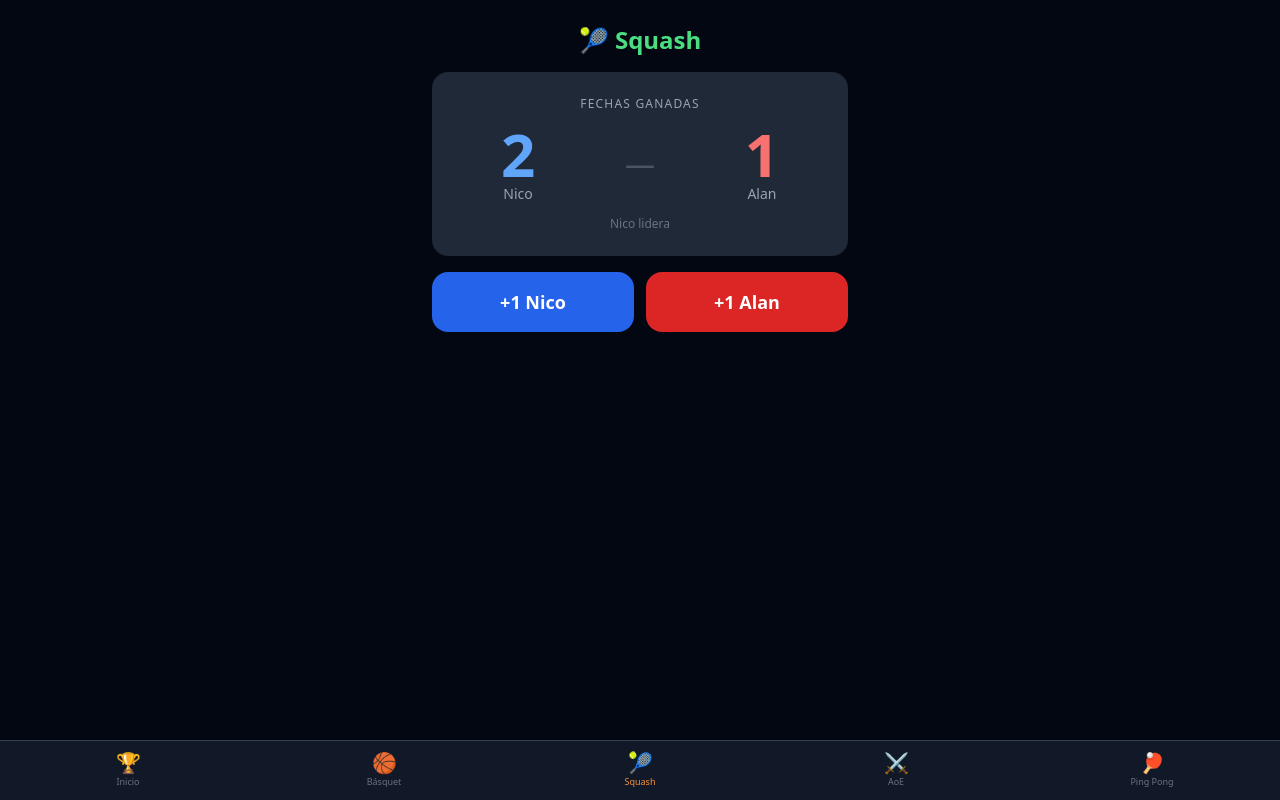
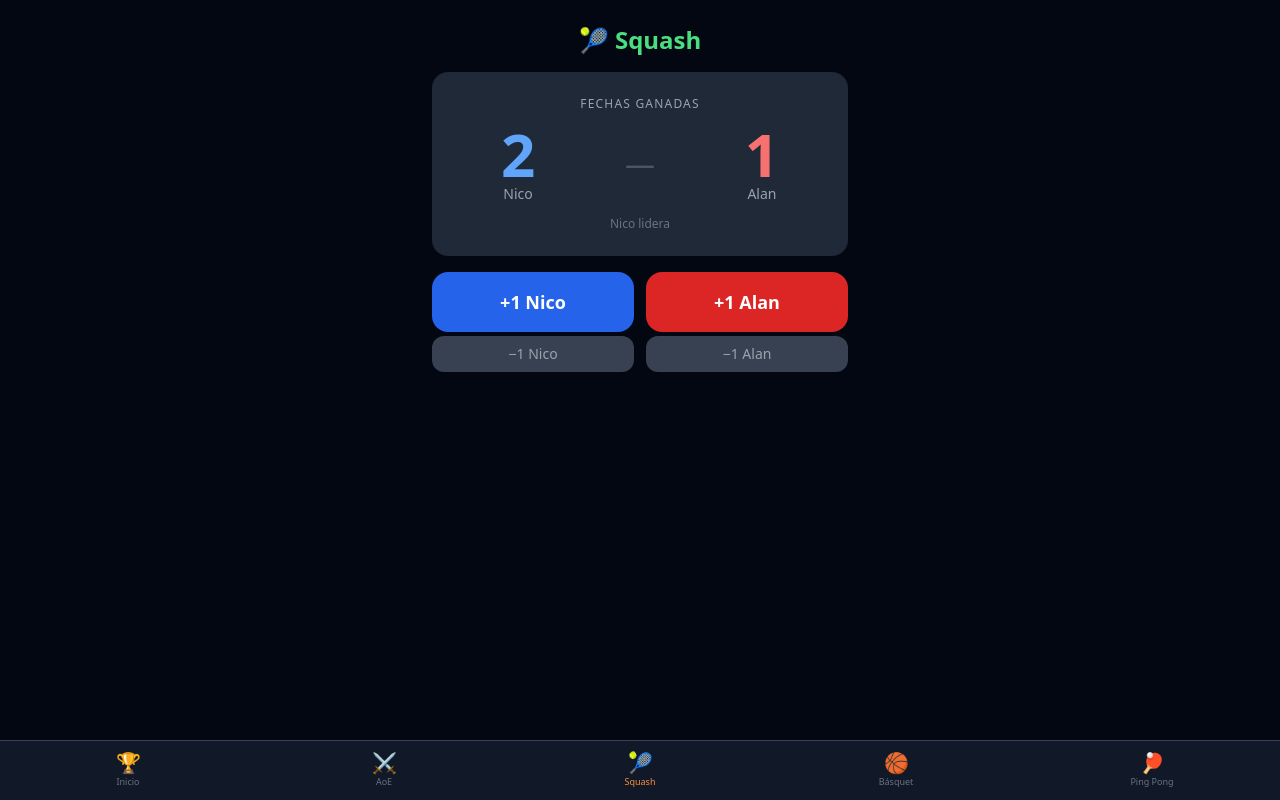
Before and after one commit to nicolas7fernandez-lgtm/torneo-alan, a React (Vite) app in the folder frontend/: page / in a window 1280 px wide. Both pictures are taken after a click on the button "🎾 Squash". Built offline with nearby package versions, Linux system fonts and the light colour scheme; no server answers; the database is empty.

Commit message:
Fix basketball logic (7 partidos→fecha, 10 fechas→torneo), add -1 buttons, reorder nav

```diff
--- a/frontend/src/components/AgeOfEmpires.tsx
+++ b/frontend/src/components/AgeOfEmpires.tsx
@@ -1,6 +1,5 @@
 import { db, doc, updateDoc } from '../lib/firebase';
 import { useAoe } from '../hooks/useScores';
-import ScoreButton from './ScoreButton';
 import type { Player } from '../types';
 
 const FECHAS_PER_TORNEO = 50;
@@ -9,12 +8,15 @@ async function addPoint(player: Player, data: ReturnType<typeof useAoe>) {
   const ref = doc(db, 'scores', 'aoe');
   const newFechas = { ...data.fechas, [player]: data.fechas[player] + 1 };
   const newTorneos = { ...data.torneos };
+  if (newFechas[player] % FECHAS_PER_TORNEO === 0) newTorneos[player] += 1;
+  await updateDoc(ref, { fechas: newFechas, torneos: newTorneos });
+}
 
-  if (newFechas[player] % FECHAS_PER_TORNEO === 0) {
-    newTorneos[player] += 1;
-  }
-
-  await updateDoc(ref, { fechas: newFechas, torneos: newTorneos });
+async function removePoint(player: Player, data: ReturnType<typeof useAoe>) {
+  if (data.fechas[player] <= 0) return;
+  await updateDoc(doc(db, 'scores', 'aoe'), {
+    [`fechas.${player}`]: data.fechas[player] - 1,
+  });
 }
 
 export default function AgeOfEmpires() {
@@ -26,7 +28,6 @@ export default function AgeOfEmpires() {
     <div className="space-y-4 p-4">
       <h1 className="text-2xl font-bold text-center text-yellow-400">⚔️ Age of Empires</h1>
 
-      {/* Torneos ganados */}
       <div className="bg-gray-800 rounded-2xl p-4 space-y-2">
         <h2 className="text-xs text-gray-400 uppercase tracking-widest text-center">Torneos ganados</h2>
         <div className="flex justify-around items-center">
@@ -42,7 +43,6 @@ export default function AgeOfEmpires() {
         </div>
       </div>
 
-      {/* Fechas totales + progreso */}
       <div className="bg-gray-800 rounded-2xl p-4 space-y-3">
         <h2 className="text-xs text-gray-400 uppercase tracking-widest text-center">
           Fechas ({FECHAS_PER_TORNEO} = 1 torneo)
@@ -61,17 +61,13 @@ export default function AgeOfEmpires() {
           </div>
         </div>
 
-        {/* Progress bars */}
         <div className="space-y-2">
           <div>
             <div className="flex justify-between text-xs text-gray-500 mb-1">
               <span>Nico</span><span>{nicoProgress}/{FECHAS_PER_TORNEO}</span>
             </div>
             <div className="h-2 bg-gray-700 rounded-full overflow-hidden">
-              <div
-                className="h-full bg-blue-500 rounded-full transition-all"
-                style={{ width: `${(nicoProgress / FECHAS_PER_TORNEO) * 100}%` }}
-              />
+              <div className="h-full bg-blue-500 rounded-full transition-all" style={{ width: `${(nicoProgress / FECHAS_PER_TORNEO) * 100}%` }} />
             </div>
           </div>
           <div>
@@ -79,18 +75,21 @@ export default function AgeOfEmpires() {
               <span>Alan</span><span>{alanProgress}/{FECHAS_PER_TORNEO}</span>
             </div>
             <div className="h-2 bg-gray-700 rounded-full overflow-hidden">
-              <div
-                className="h-full bg-red-500 rounded-full transition-all"
-                style={{ width: `${(alanProgress / FECHAS_PER_TORNEO) * 100}%` }}
-              />
+              <div className="h-full bg-red-500 rounded-full transition-all" style={{ width: `${(alanProgress / FECHAS_PER_TORNEO) * 100}%` }} />
             </div>
           </div>
         </div>
       </div>
 
       <div className="flex gap-3">
-        <ScoreButton label="+1 Nico" onClick={() => addPoint('nico', data)} color="blue" />
-        <ScoreButton label="+1 Alan" onClick={() => addPoint('alan', data)} color="red" />
+        <div className="flex flex-col gap-1 flex-1">
+          <button onClick={() => addPoint('nico', data)} className="w-full py-4 rounded-2xl bg-blue-600 text-white font-bold text-lg active:scale-95 transition-transform">+1 Nico</button>
+          <button onClick={() => removePoint('nico', data)} className="w-full py-2 rounded-xl bg-gray-700 text-gray-400 text-sm active:bg-gray-600 active:scale-95 transition-transform">−1 Nico</button>
+        </div>
+        <div className="flex flex-col gap-1 flex-1">
+          <button onClick={() => addPoint('alan', data)} className="w-full py-4 rounded-2xl bg-red-600 text-white font-bold text-lg active:scale-95 transition-transform">+1 Alan</button>
+          <button onClick={() => removePoint('alan', data)} className="w-full py-2 rounded-xl bg-gray-700 text-gray-400 text-sm active:bg-gray-600 active:scale-95 transition-transform">−1 Alan</button>
+        </div>
       </div>
     </div>
   );
--- a/frontend/src/components/Basketball.tsx
+++ b/frontend/src/components/Basketball.tsx
@@ -1,27 +1,27 @@
 import { db, doc, updateDoc } from '../lib/firebase';
 import { useBasketball } from '../hooks/useScores';
-import ScoreButton from './ScoreButton';
 import type { Player } from '../types';
 
-const FECHAS_PER_TORNEO = 7;
+const PARTIDOS_PER_FECHA = 7;  // partidos ganados → 1 fecha point
+const FECHAS_PER_TORNEO = 10;  // fecha points → 1 torneo point
 
-async function addFecha(player: Player, data: ReturnType<typeof useBasketball>) {
+async function addPartido(player: Player, data: ReturnType<typeof useBasketball>) {
   const ref = doc(db, 'scores', 'basketball');
   const newFecha = { ...data.fechaActual, [player]: data.fechaActual[player] + 1 };
   const newTorneoActual = { ...data.torneoActual };
   const newTorneosPrevios = { ...data.torneosPrevios };
 
-  if (newFecha[player] >= FECHAS_PER_TORNEO) {
-    // Award torneo point
-    newTorneosPrevios[player] += 1;
-    newTorneoActual.nico = 0;
-    newTorneoActual.alan = 0;
-    newFecha.nico = 0;
-    newFecha.alan = 0;
-    newFecha.number += 1;
-  } else {
+  if (newFecha[player] >= PARTIDOS_PER_FECHA) {
+    // 7 partidos → 1 fecha point
     newTorneoActual[player] += 1;
-    newFecha.number = data.fechaActual.number;
+    newFecha[player] = 0;
+
+    if (newTorneoActual[player] >= FECHAS_PER_TORNEO) {
+      // 10 fechas → 1 torneo point
+      newTorneosPrevios[player] += 1;
+      newTorneoActual.nico = 0;
+      newTorneoActual.alan = 0;
+    }
   }
 
   await updateDoc(ref, {
@@ -31,16 +31,51 @@ async function addFecha(player: Player, data: ReturnType<typeof useBasketball>)
   });
 }
 
+async function removePartido(player: Player, data: ReturnType<typeof useBasketball>) {
+  if (data.fechaActual[player] <= 0) return;
+  await updateDoc(doc(db, 'scores', 'basketball'), {
+    [`fechaActual.${player}`]: data.fechaActual[player] - 1,
+  });
+}
+
+async function removeFecha(player: Player, data: ReturnType<typeof useBasketball>) {
+  if (data.torneoActual[player] <= 0) return;
+  await updateDoc(doc(db, 'scores', 'basketball'), {
+    [`torneoActual.${player}`]: data.torneoActual[player] - 1,
+  });
+}
+
 async function canjear(player: Player, data: ReturnType<typeof useBasketball>) {
-  const ref = doc(db, 'scores', 'basketball');
-  const unclaimed =
-    data.torneosPrevios[player] -
-    data.torneosPrevios[player === 'nico' ? 'nicoCanjados' : 'alanCanjados'];
+  const key = player === 'nico' ? 'nicoCanjados' : 'alanCanjados';
+  const unclaimed = data.torneosPrevios[player] - data.torneosPrevios[key];
   if (unclaimed <= 0) return;
-  const key = player === 'nico' ? 'nicoCanjados' : 'alanCanjados';
-  await updateDoc(ref, {
-    [`torneosPrevios.${key}`]: data.torneosPrevios[key as 'nicoCanjados' | 'alanCanjados'] + 1,
+  await updateDoc(doc(db, 'scores', 'basketball'), {
+    [`torneosPrevios.${key}`]: data.torneosPrevios[key] + 1,
   });
+}
+
+function PlusMinusRow({
+  onPlus, onMinus, labelPlus, labelMinus, colorClass,
+}: {
+  onPlus: () => void; onMinus: () => void;
+  labelPlus: string; labelMinus: string; colorClass: string;
+}) {
+  return (
+    <div className="flex flex-col gap-1 flex-1">
+      <button
+        onClick={onPlus}
+        className={`w-full py-4 rounded-2xl text-white font-bold text-lg active:scale-95 transition-transform ${colorClass}`}
+      >
+        {labelPlus}
+      </button>
+      <button
+        onClick={onMinus}
+        className="w-full py-2 rounded-xl text-gray-400 font-medium text-sm bg-gray-700 active:bg-gray-600 active:scale-95 transition-transform"
+      >
+        {labelMinus}
+      </button>
+    </div>
+  );
 }
 
 export default function Basketball() {
@@ -53,21 +88,16 @@ export default function Basketball() {
     <div className="space-y-4 p-4">
       <h1 className="text-2xl font-bold text-center text-orange-400">🏀 Básquet</h1>
 
-      {/* Torneos totales */}
+      {/* Torneos ganados */}
       <div className="bg-gray-800 rounded-2xl p-4 space-y-2">
         <h2 className="text-xs text-gray-400 uppercase tracking-widest text-center">Torneos ganados</h2>
         <div className="flex justify-around items-center">
           <div className="text-center">
             <div className="text-4xl font-black text-blue-400">{tp.nico}</div>
             <div className="text-xs text-gray-400">Nico</div>
-            {tp.nicoCanjados > 0 && (
-              <div className="text-xs text-green-500">{tp.nicoCanjados} canjeados</div>
-            )}
+            {tp.nicoCanjados > 0 && <div className="text-xs text-green-500">{tp.nicoCanjados} canjeados</div>}
             {nicoUnclaimed > 0 && (
-              <button
-                onClick={() => canjear('nico', data)}
-                className="mt-1 text-xs bg-green-700 text-white px-2 py-0.5 rounded-full active:bg-green-800"
-              >
+              <button onClick={() => canjear('nico', data)} className="mt-1 text-xs bg-green-700 text-white px-2 py-0.5 rounded-full active:bg-green-800">
                 Canjear
               </button>
             )}
@@ -76,14 +106,9 @@ export default function Basketball() {
           <div className="text-center">
             <div className="text-4xl font-black text-red-400">{tp.alan}</div>
             <div className="text-xs text-gray-400">Alan</div>
-            {tp.alanCanjados > 0 && (
-              <div className="text-xs text-green-500">{tp.alanCanjados} canjeados</div>
-            )}
+            {tp.alanCanjados > 0 && <div className="text-xs text-green-500">{tp.alanCanjados} canjeados</div>}
             {alanUnclaimed > 0 && (
-              <button
-                onClick={() => canjear('alan', data)}
-                className="mt-1 text-xs bg-green-700 text-white px-2 py-0.5 rounded-full active:bg-green-800"
-              >
+              <button onClick={() => canjear('alan', data)} className="mt-1 text-xs bg-green-700 text-white px-2 py-0.5 rounded-full active:bg-green-800">
                 Canjear
               </button>
             )}
@@ -91,10 +116,10 @@ export default function Basketball() {
         </div>
       </div>
 
-      {/* Torneo actual */}
+      {/* Fechas en torneo actual */}
       <div className="bg-gray-800 rounded-2xl p-4 space-y-2">
         <h2 className="text-xs text-gray-400 uppercase tracking-widest text-center">
-          Torneo actual (primero a {FECHAS_PER_TORNEO})
+          Fechas en torneo actual (a {FECHAS_PER_TORNEO})
         </h2>
         <div className="flex justify-around items-center">
           <div className="text-center">
@@ -107,12 +132,16 @@ export default function Basketball() {
             <div className="text-xs text-gray-400">Alan</div>
           </div>
         </div>
+        <div className="flex gap-3 pt-1">
+          <button onClick={() => removeFecha('nico', data)} className="flex-1 py-2 rounded-xl text-gray-400 text-sm bg-gray-700 active:bg-gray-600">−1 fecha Nico</button>
+          <button onClick={() => removeFecha('alan', data)} className="flex-1 py-2 rounded-xl text-gray-400 text-sm bg-gray-700 active:bg-gray-600">−1 fecha Alan</button>
+        </div>
       </div>
 
-      {/* Fecha actual */}
+      {/* Partidos en fecha actual */}
       <div className="bg-gray-800 rounded-2xl p-4 space-y-3">
         <h2 className="text-xs text-gray-400 uppercase tracking-widest text-center">
-          Fecha {data.fechaActual.number}
+          Partidos en fecha actual (a {PARTIDOS_PER_FECHA})
         </h2>
         <div className="flex justify-around items-center">
           <div className="text-center">
@@ -126,8 +155,20 @@ export default function Basketball() {
           </div>
         </div>
         <div className="flex gap-3">
-          <ScoreButton label="+1 Nico" onClick={() => addFecha('nico', data)} color="blue" />
-          <ScoreButton label="+1 Alan" onClick={() => addFecha('alan', data)} color="red" />
+          <PlusMinusRow
+            onPlus={() => addPartido('nico', data)}
+            onMinus={() => removePartido('nico', data)}
+            labelPlus="+1 Nico"
+            labelMinus="−1 Nico"
+            colorClass="bg-blue-600 active:bg-blue-700"
+          />
+          <PlusMinusRow
+            onPlus={() => addPartido('alan', data)}
+            onMinus={() => removePartido('alan', data)}
+            labelPlus="+1 Alan"
+            labelMinus="−1 Alan"
+            colorClass="bg-red-600 active:bg-red-700"
+          />
         </div>
       </div>
     </div>
--- a/frontend/src/components/NavBar.tsx
+++ b/frontend/src/components/NavBar.tsx
@@ -7,9 +7,9 @@ interface Props {
 
 const TABS: { id: Sport; label: string; emoji: string }[] = [
   { id: 'home', label: 'Inicio', emoji: '🏆' },
+  { id: 'aoe', label: 'AoE', emoji: '⚔️' },
+  { id: 'squash', label: 'Squash', emoji: '🎾' },
   { id: 'basketball', label: 'Básquet', emoji: '🏀' },
-  { id: 'squash', label: 'Squash', emoji: '🎾' },
-  { id: 'aoe', label: 'AoE', emoji: '⚔️' },
   { id: 'pingpong', label: 'Ping Pong', emoji: '🏓' },
 ];
 
--- a/frontend/src/components/PingPong.tsx
+++ b/frontend/src/components/PingPong.tsx
@@ -1,23 +1,23 @@
 import { db, doc, increment, updateDoc } from '../lib/firebase';
 import { usePingPong } from '../hooks/useScores';
-import ScoreButton from './ScoreButton';
 import type { Player } from '../types';
 
 async function addPoint(player: Player) {
-  await updateDoc(doc(db, 'scores', 'pingpong'), {
-    [`fechas.${player}`]: increment(1),
-  });
+  await updateDoc(doc(db, 'scores', 'pingpong'), { [`fechas.${player}`]: increment(1) });
+}
+
+async function removePoint(player: Player, current: number) {
+  if (current <= 0) return;
+  await updateDoc(doc(db, 'scores', 'pingpong'), { [`fechas.${player}`]: increment(-1) });
 }
 
 export default function PingPong() {
   const data = usePingPong();
   const total = data.fechas.nico + data.fechas.alan;
   const leader =
-    data.fechas.nico > data.fechas.alan
-      ? 'Nico lidera'
-      : data.fechas.alan > data.fechas.nico
-      ? 'Alan lidera'
-      : 'Empate';
+    data.fechas.nico > data.fechas.alan ? 'Nico lidera'
+    : data.fechas.alan > data.fechas.nico ? 'Alan lidera'
+    : 'Empate';
 
   return (
     <div className="space-y-4 p-4">
@@ -40,8 +40,14 @@ export default function PingPong() {
       </div>
 
       <div className="flex gap-3">
-        <ScoreButton label="+1 Nico" onClick={() => addPoint('nico')} color="blue" />
-        <ScoreButton label="+1 Alan" onClick={() => addPoint('alan')} color="red" />
+        <div className="flex flex-col gap-1 flex-1">
+          <button onClick={() => addPoint('nico')} className="w-full py-4 rounded-2xl bg-blue-600 text-white font-bold text-lg active:scale-95 transition-transform">+1 Nico</button>
+          <button onClick={() => removePoint('nico', data.fechas.nico)} className="w-full py-2 rounded-xl bg-gray-700 text-gray-400 text-sm active:bg-gray-600 active:scale-95 transition-transform">−1 Nico</button>
+        </div>
+        <div className="flex flex-col gap-1 flex-1">
+          <button onClick={() => addPoint('alan')} className="w-full py-4 rounded-2xl bg-red-600 text-white font-bold text-lg active:scale-95 transition-transform">+1 Alan</button>
+          <button onClick={() => removePoint('alan', data.fechas.alan)} className="w-full py-2 rounded-xl bg-gray-700 text-gray-400 text-sm active:bg-gray-600 active:scale-95 transition-transform">−1 Alan</button>
+        </div>
       </div>
     </div>
   );
--- a/frontend/src/components/Squash.tsx
+++ b/frontend/src/components/Squash.tsx
@@ -1,22 +1,22 @@
 import { db, doc, updateDoc, increment } from '../lib/firebase';
 import { useSquash } from '../hooks/useScores';
-import ScoreButton from './ScoreButton';
 import type { Player } from '../types';
 
 async function addPoint(player: Player) {
-  await updateDoc(doc(db, 'scores', 'squash'), {
-    [`fechas.${player}`]: increment(1),
-  });
+  await updateDoc(doc(db, 'scores', 'squash'), { [`fechas.${player}`]: increment(1) });
+}
+
+async function removePoint(player: Player, current: number) {
+  if (current <= 0) return;
+  await updateDoc(doc(db, 'scores', 'squash'), { [`fechas.${player}`]: increment(-1) });
 }
 
 export default function Squash() {
   const data = useSquash();
   const leader =
-    data.fechas.nico > data.fechas.alan
-      ? 'Nico lidera'
-      : data.fechas.alan > data.fechas.nico
-      ? 'Alan lidera'
-      : 'Empate';
+    data.fechas.nico > data.fechas.alan ? 'Nico lidera'
+    : data.fechas.alan > data.fechas.nico ? 'Alan lidera'
+    : 'Empate';
 
   return (
     <div className="space-y-4 p-4">
@@ -39,8 +39,14 @@ export default function Squash() {
       </div>
 
       <div className="flex gap-3">
-        <ScoreButton label="+1 Nico" onClick={() => addPoint('nico')} color="blue" />
-        <ScoreButton label="+1 Alan" onClick={() => addPoint('alan')} color="red" />
+        <div className="flex flex-col gap-1 flex-1">
+          <button onClick={() => addPoint('nico')} className="w-full py-4 rounded-2xl bg-blue-600 text-white font-bold text-lg active:scale-95 transition-transform">+1 Nico</button>
+          <button onClick={() => removePoint('nico', data.fechas.nico)} className="w-full py-2 rounded-xl bg-gray-700 text-gray-400 text-sm active:bg-gray-600 active:scale-95 transition-transform">−1 Nico</button>
+        </div>
+        <div className="flex flex-col gap-1 flex-1">
+          <button onClick={() => addPoint('alan')} className="w-full py-4 rounded-2xl bg-red-600 text-white font-bold text-lg active:scale-95 transition-transform">+1 Alan</button>
+          <button onClick={() => removePoint('alan', data.fechas.alan)} className="w-full py-2 rounded-xl bg-gray-700 text-gray-400 text-sm active:bg-gray-600 active:scale-95 transition-transform">−1 Alan</button>
+        </div>
       </div>
     </div>
   );
```
Also changed, not shown: package.json (added, +27 -0 lines), 2 other files (tests, documents, lock files or other folders).
